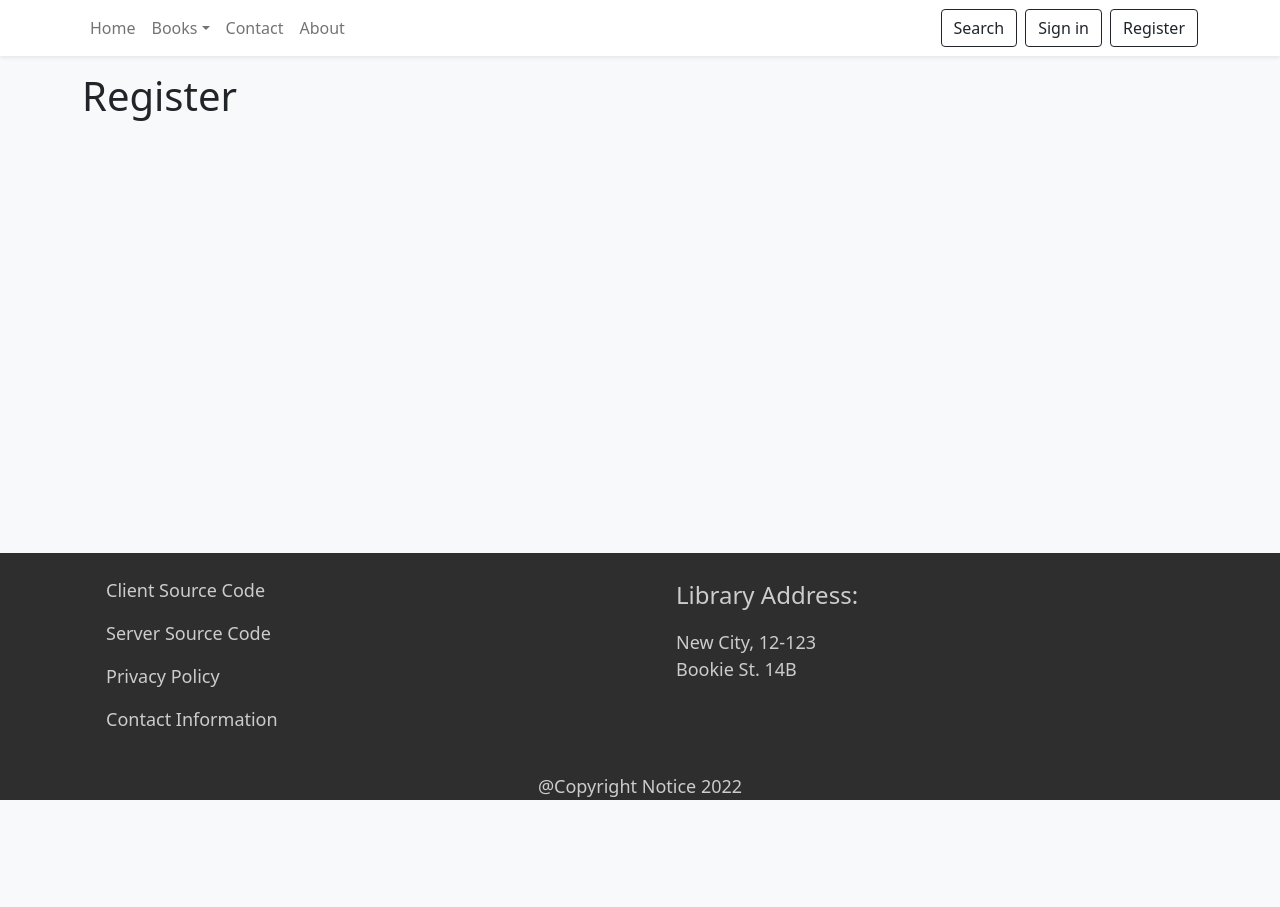
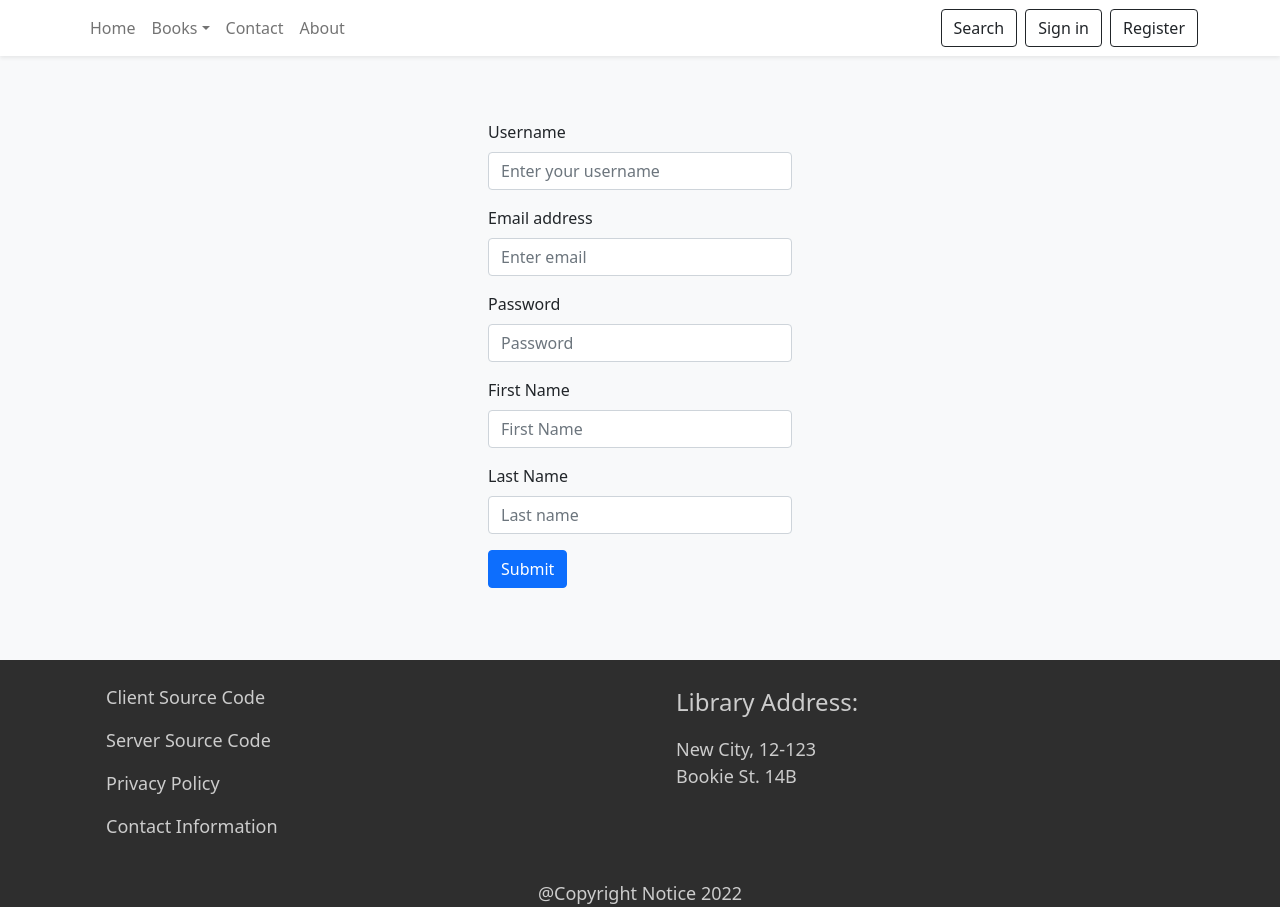
Before and after one commit to s-kakol/libraryApp-client, a React (Vite) app: page /join in a window 1280 px wide. Before the commit the page ends 800 px from the top, so only its background shows below. Built offline with nearby package versions, Linux system fonts and the light colour scheme.

Commit message:
Feat: Add register page view

```diff
--- a/src/pages/Register.tsx
+++ b/src/pages/Register.tsx
@@ -1,5 +1,51 @@
+import Button from 'react-bootstrap/Button';
+import Container from 'react-bootstrap/Container';
+import Col from 'react-bootstrap/Col';
+import Row from 'react-bootstrap/Row';
+import Form from 'react-bootstrap/Form';
+import './Login.scss';
+
 const Register = (): JSX.Element => {
-  return <h1>Register</h1>;
+  return (
+    <Container style={{ maxWidth: '50vh', padding: '3rem' }}>
+      <Row>
+        <Form>
+          <Form.Group className="mb-3" controlId="registerUserName">
+            <Form.Label>Username</Form.Label>
+            <Form.Control type="text" placeholder="Enter your username" />
+          </Form.Group>
+
+          <Form.Group className="mb-3" controlId="registerEmail">
+            <Form.Label>Email address</Form.Label>
+            <Form.Control type="email" placeholder="Enter email" />
+          </Form.Group>
+
+          <Form.Group className="mb-3" controlId="registerPassword">
+            <Form.Label>Password</Form.Label>
+            <Form.Control type="password" placeholder="Password" />
+          </Form.Group>
+
+          <Form.Group className="mb-3" controlId="registerFirstName">
+            <Form.Label>First Name</Form.Label>
+            <Form.Control type="text" placeholder="First Name" />
+          </Form.Group>
+
+          <Form.Group className="mb-3" controlId="registerLastName">
+            <Form.Label>Last Name</Form.Label>
+            <Form.Control type="text" placeholder="Last name" />
+          </Form.Group>
+
+          <Row>
+            <Col>
+              <Button variant="primary" type="submit">
+                Submit
+              </Button>
+            </Col>
+          </Row>
+        </Form>
+      </Row>
+    </Container>
+  );
 };
 
 export default Register;
```
